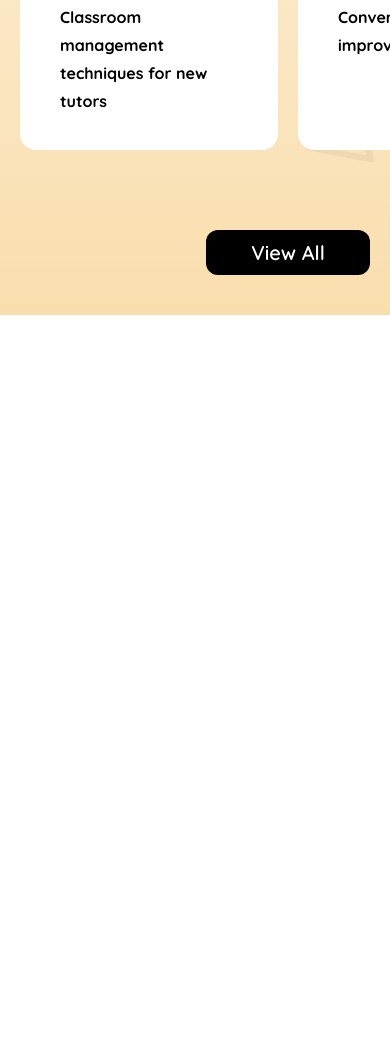
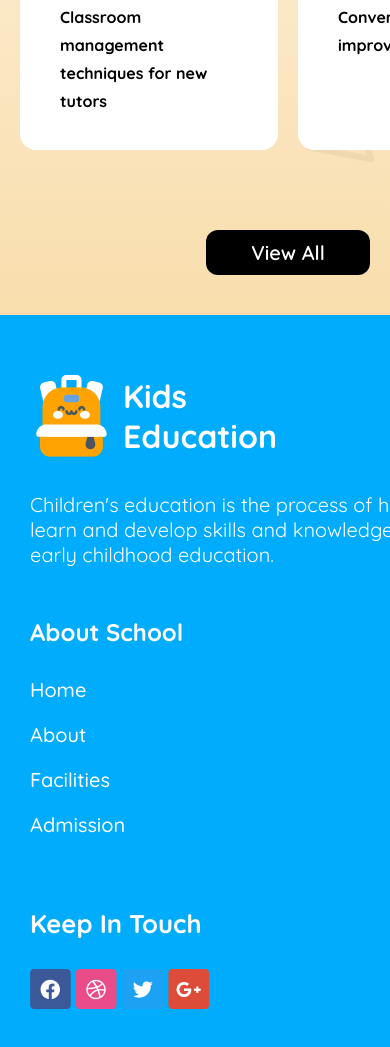
Before and after one commit to NSBaby93/A2-Kids-School, a plain HTML site: page index.html in a window 390 px wide. Shown: the part 3802-4849 px from the top of the page. Before the commit the page ends 4117 px from the top, so only its background shows below. Drawn offline with Linux system fonts and the light colour scheme.

Commit message:
footer area complete with responsive

```diff
--- a/index.html
+++ b/index.html
@@ -13,8 +13,8 @@
 
 <body>
   <div class="container">
+    <!-- Menu area starts here -->
     <header>
-      <!-- Menu area starts here -->
       <div class="menu-bar display-flex">
         <div class="menu-logo display-flex">
           <img src="assets/logo.png" alt="Main Logo">
@@ -33,8 +33,8 @@
           <a href=""><i class="fa-solid fa-bars"></i></a>
         </div>
       </div>
-      <!-- Menu area ends here -->
     </header>
+    <!-- Menu area ends here -->
     <main>
       <!-- Banner area starts here -->
       <section class="banner display-flex">
@@ -136,9 +136,41 @@
         </div>
       </section>
       <!-- Story area ends here -->
-
     </main>
-    <footer></footer>
+    <!-- Footer area starts here -->
+    <footer class="footer-area display-flex">
+      <div class="footer-title">
+        <div class="footer-logo display-flex">
+          <img src="assets/footer-logo.png" alt="">
+          <h1>Kids <br>Education</h1>
+        </div>
+        <div class="footer-content">
+          <p>Children's education is the process of helping children learn and develop skills and knowledge. It includes
+            early childhood education.</p>
+        </div>
+      </div>
+      <div class="footer-menu">
+        <h3>About School</h3>
+        <div class="footer-menu-items">
+          <ul>
+            <li><a href="">Home</a></li>
+            <li><a href="">About</a></li>
+            <li><a href="">Facilities</a></li>
+            <li><a href="">Admission</a></li>
+          </ul>
+        </div>
+      </div>
+      <div class="footer-icon">
+        <h3>Keep In Touch</h3>
+        <div class="footer-icon-items">
+          <img src="assets/fb.png" alt="Facebook logo">
+          <img src="assets/dribble.png" alt="Dribble logo">
+          <img src="assets/twitter.png" alt="Twitter logo">
+          <img src="assets/google+.png" alt="Google+ logo">
+        </div>
+      </div>
+    </footer>
+    <!-- Footer area ends here -->
   </div>
 </body>
 
--- a/style.css
+++ b/style.css
@@ -267,7 +267,7 @@ font-family: "Raleway", serif;
   margin-bottom: 35px;
 }
 .card-right h4{
-font-family: "Quicksand", serif;
+  font-family: "Quicksand", serif;
   font-size: 1rem;
   font-weight: 700;
   color: #000;
@@ -283,6 +283,63 @@ font-family: "Quicksand", serif;
   text-align: center;
 }
 /* Story area styles ends here */
+
+/* Footer area styles starts here */
+.footer-area{
+  max-width: 1160px;
+  margin: 0 auto;
+  padding: 140px;
+  background-color: #01ACFD;
+  justify-content: space-between;
+  gap: 100px;
+  font-family: "Quicksand", serif;
+  color: #fff;
+}
+.footer-title, .footer-menu, .footer-icon{
+  flex: 1;
+}
+.footer-logo{
+  align-items: center;
+  margin-bottom: 35px;
+}
+.footer-logo h1{
+  font-size: 2rem;
+  font-weight: 700;
+  color: #fff;
+  margin-left: 10px;
+}
+.footer-content p{
+  font-family: "Quicksand", serif;
+  font-size: 1.25rem;
+  font-weight: 400;
+}
+.footer-menu{
+  margin-left: 100px;
+}
+.footer-menu h3{
+  font-weight: 700;
+  font-size: 1.5rem;
+  margin-bottom: 30px;
+}
+.footer-menu li{
+  list-style: none;
+  margin-bottom: 20px;
+}
+.footer-menu a{
+  font-weight: 500;
+  font-size: 1.25rem;
+  color: #fff;
+  text-decoration: none;
+}
+.footer-icon h3{
+  font-weight: 700;
+  font-size: 1.6rem;
+  margin-bottom: 30px;
+}
+.footer-icon-items{
+  margin-right: 10px;
+}
+/* Footer area styles ends here */
 
 /* Responsive styles starts here */
 @media screen and (max-width: 576px) {
@@ -332,6 +389,14 @@ font-family: "Quicksand", serif;
   .card-left{
     display: none;
   }
-
+/* Footer area */
+.footer-area{
+  flex-direction: column;
+  padding: 60px 30px;
+  gap: 50px;
+}
+.footer-menu{
+  margin-left: 0;
+}
 }
 /* Responsive styles ends here */
```
Also changed, not shown: assets/footer-logo.png (added).
